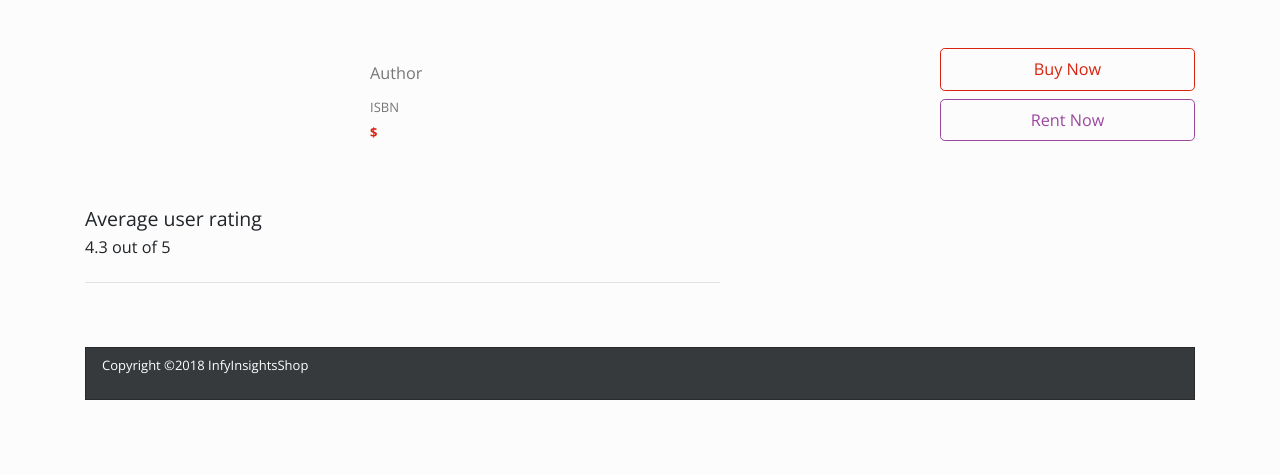
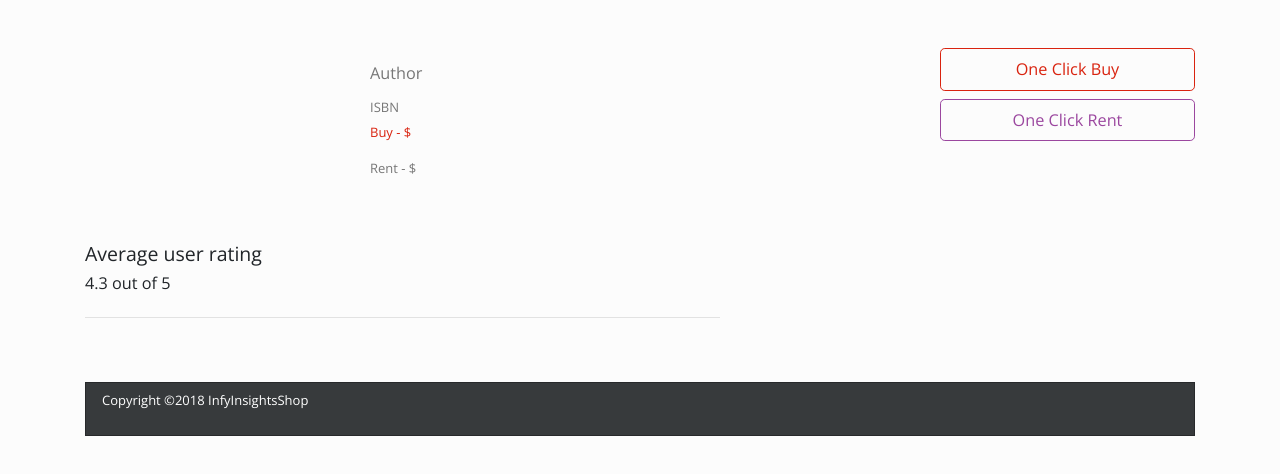
Before and after one commit to sivakumarprsmy/InsightsShop, a website: page client/index.html at #!/book-details in a window 1280 px wide. Shown: the part 66-540 px from the top of the page. Drawn offline with nearby package versions, Linux system fonts and the light colour scheme; some packages are replaced by stand-ins of ours; no server answers.

Commit message:
adding rent info changing button labels on book details page

```diff
--- a/client/templates/book-details.html
+++ b/client/templates/book-details.html
@@ -5,12 +5,13 @@
     <div class="col-md-6">
         <h3>{{bookDetails.title}}</h3><div class="text-muted"> {{bookDetails.category}} </div>
         <h5 class="mt-3"><span class="text-muted "> Author</span> {{bookDetails.author}} </h5>
-        <h6 class="mt-3 text-uppercase"><span class="text-muted ">ISBN</span> {{bookDetails.isbn}} </h5>
-        <p class="font-weight-bold text-primary">$ {{bookDetails.price}}</p>
+        <h6 class="mt-3 text-uppercase"><span class="text-muted ">ISBN</span> {{bookDetails.isbn}} </h6>
+        <p class="font-weight text-primary">Buy - ${{bookDetails.price}}</p>
+        <p class="font-weight text-secondary">Rent - ${{bookDetails.rent_price}}</p>
         <p class="mt-2 font-italic">{{bookDetails.description}}</p>
     </div>
-    <div class="col-md-3"><button type="button" class="btn btn-lg btn-block btn-outline-primary" data-toggle="modal" data-target="#signInModal" ng-click="setAction('buy')">Buy Now</button>
-        <button type="button" class="btn btn-lg btn-block btn-outline-danger" data-toggle="modal" data-target="#signInModal" ng-click="setAction('rent')">Rent Now</button></div>
+    <div class="col-md-3"><button type="button" class="btn btn-lg btn-block btn-outline-primary" data-toggle="modal" data-target="#signInModal" ng-click="setAction('buy')">One Click Buy</button>
+        <button type="button" class="btn btn-lg btn-block btn-outline-danger" data-toggle="modal" data-target="#signInModal" ng-click="setAction('rent')">One Click Rent</button></div>
 </div>
 <div class="row mt-5">
         <div class="col-sm-3">
```
